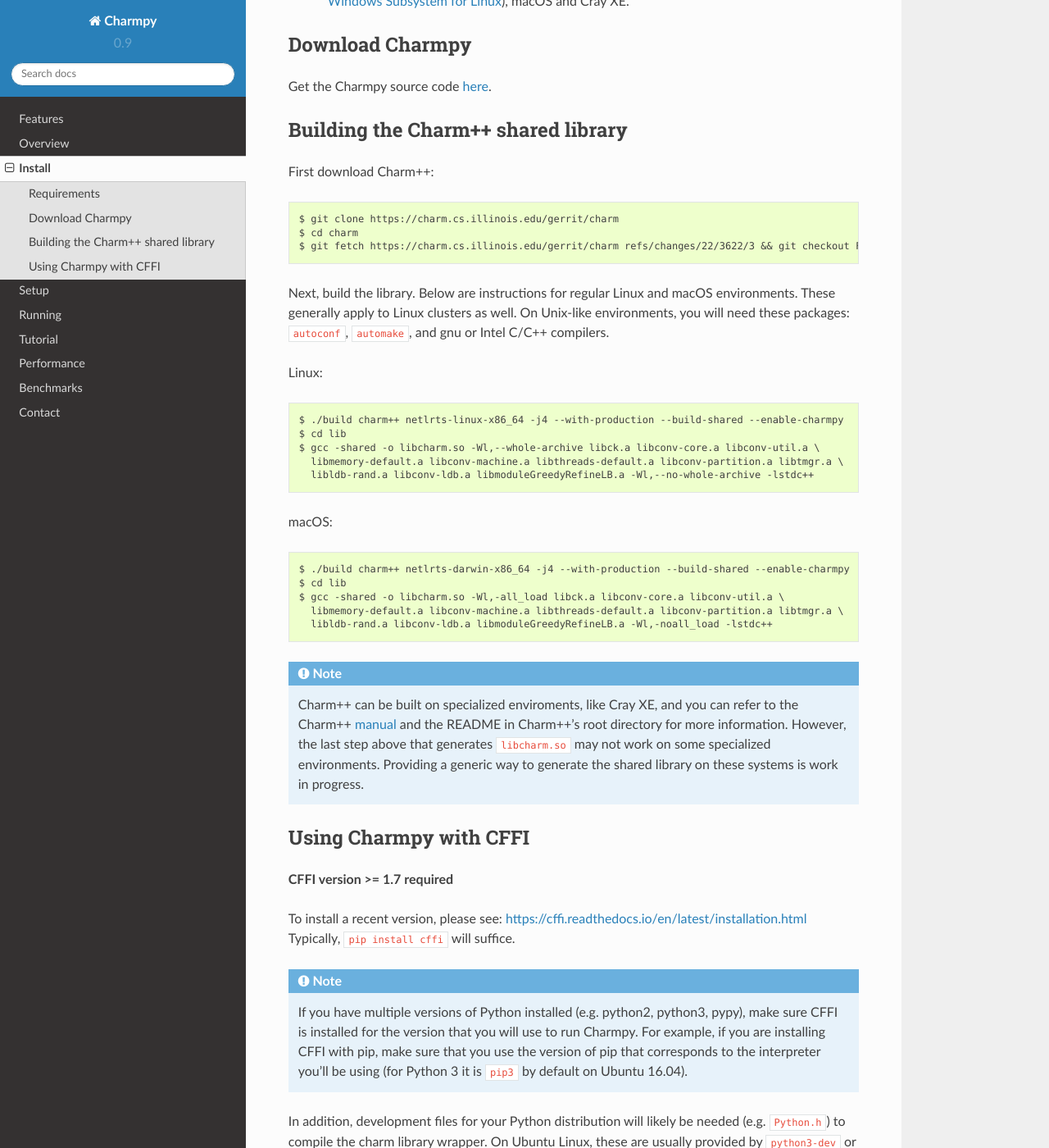
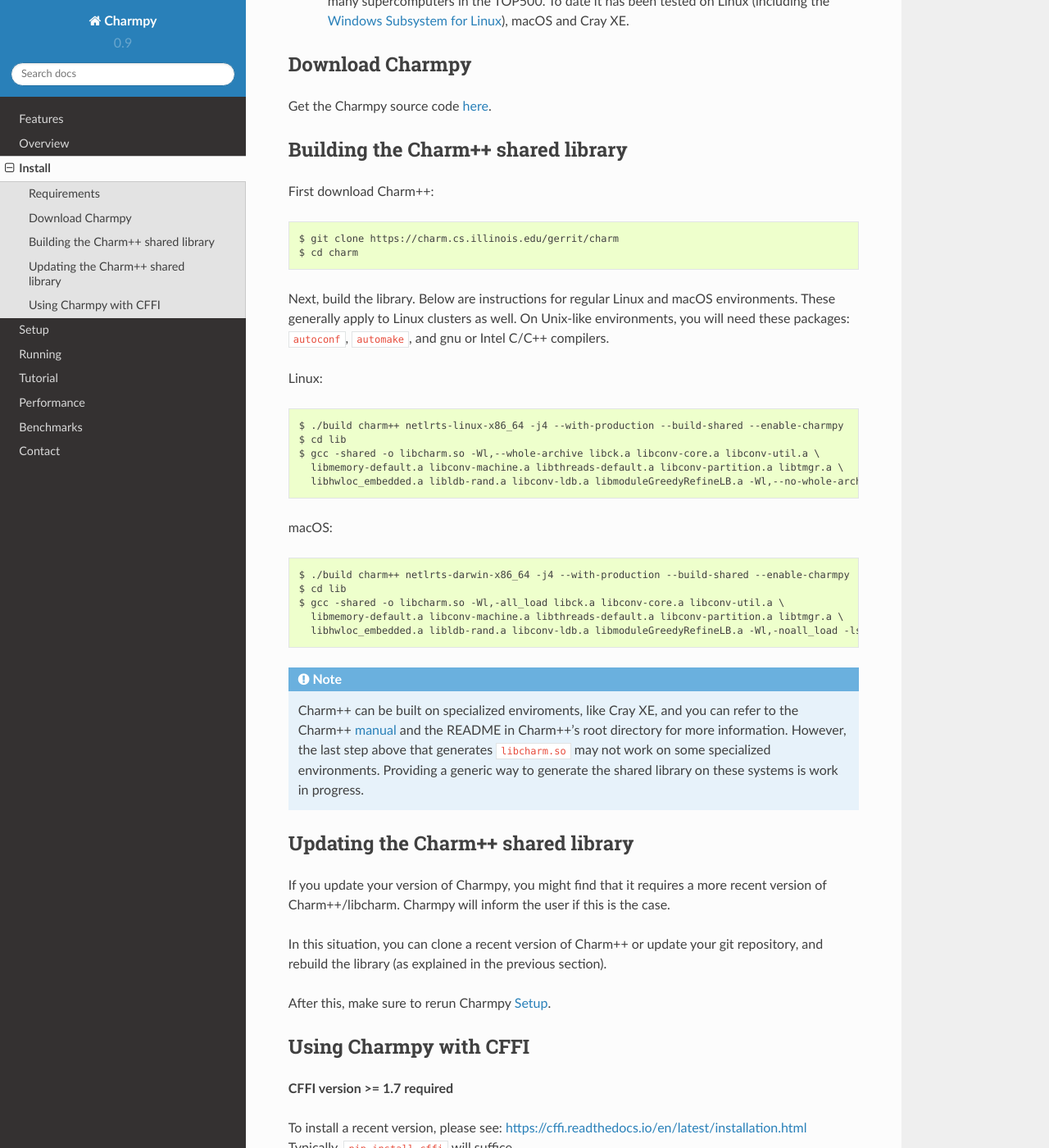
Before and after one commit to charmplusplus/charm4py, a Sphinx documentation site: the page built from docs/install.rst, in a window 1280 px wide and 1400 px high, scrolled down 622 px. Shown: the whole window at 82% size. Built offline with Sphinx 7.4.7 and the Read the Docs theme 2.0.0, drawn with Linux system fonts in a browser that asks for light colours; some of the changed text lies outside the part shown.

Commit message:
charmpy: Updated docs section about libcharm install and update
Change-Id: Ica65a6addc864f49d8523daccebba5c37e2a037e

```diff
--- a/docs/install.rst
+++ b/docs/install.rst
@@ -43,7 +43,6 @@ First download Charm++::
 
     $ git clone https://charm.cs.illinois.edu/gerrit/charm
     $ cd charm
-    $ git fetch https://charm.cs.illinois.edu/gerrit/charm refs/changes/22/3622/3 && git checkout FETCH_HEAD
 
 Next, build the library. Below are instructions for regular Linux and macOS
 environments. These generally apply to Linux clusters as well.
@@ -56,7 +55,7 @@ Linux::
     $ cd lib
     $ gcc -shared -o libcharm.so -Wl,--whole-archive libck.a libconv-core.a libconv-util.a \
       libmemory-default.a libconv-machine.a libthreads-default.a libconv-partition.a libtmgr.a \
-      libldb-rand.a libconv-ldb.a libmoduleGreedyRefineLB.a -Wl,--no-whole-archive -lstdc++
+      libhwloc_embedded.a libldb-rand.a libconv-ldb.a libmoduleGreedyRefineLB.a -Wl,--no-whole-archive -lstdc++
 
 macOS::
 
@@ -64,7 +63,7 @@ macOS::
     $ cd lib
     $ gcc -shared -o libcharm.so -Wl,-all_load libck.a libconv-core.a libconv-util.a \
       libmemory-default.a libconv-machine.a libthreads-default.a libconv-partition.a libtmgr.a \
-      libldb-rand.a libconv-ldb.a libmoduleGreedyRefineLB.a -Wl,-noall_load -lstdc++
+      libhwloc_embedded.a libldb-rand.a libconv-ldb.a libmoduleGreedyRefineLB.a -Wl,-noall_load -lstdc++
 
 .. note::
     Charm++ can be built on specialized enviroments, like Cray XE, and you can refer to the
@@ -75,6 +74,17 @@ macOS::
     a generic way to generate the shared library on these systems is work in progress.
 
 .. _manual: http://charm.cs.illinois.edu/manuals/html/charm++/A.html
+
+Updating the Charm++ shared library
+-----------------------------------
+
+If you update your version of Charmpy, you might find that it requires a more
+recent version of Charm++/libcharm. Charmpy will inform the user if this is the case.
+
+In this situation, you can clone a recent version of Charm++ or update your git repository,
+and rebuild the library (as explained in the previous section).
+
+After this, make sure to rerun Charmpy :doc:`setup`.
 
 Using Charmpy with CFFI
 -----------------------
```
